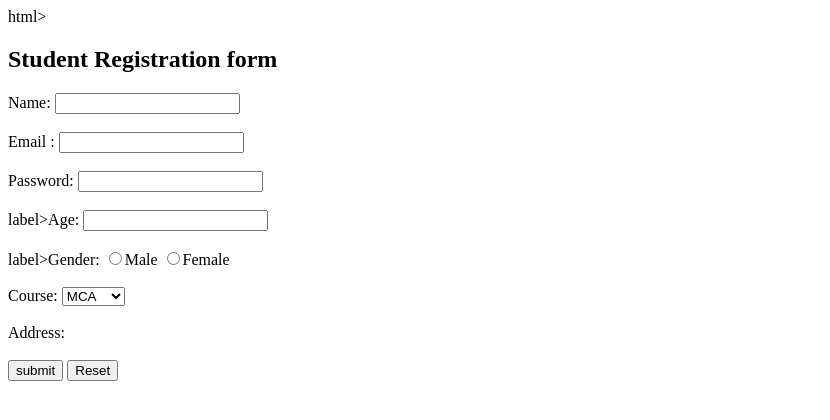
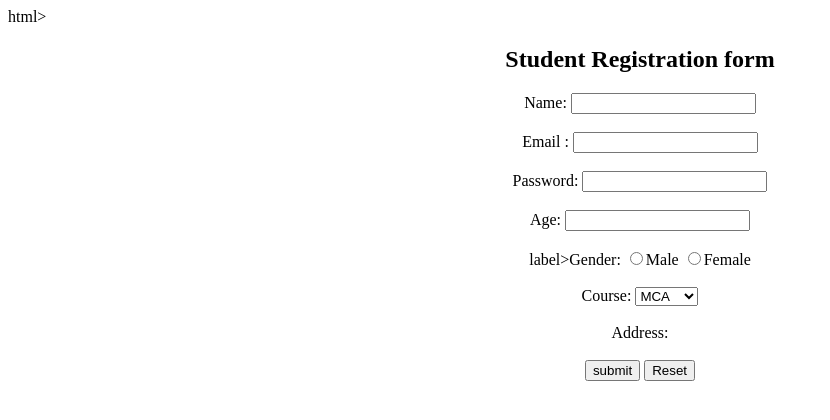
Before and after one commit to jaymakwanan11/Html, a plain HTML site: page form1.html in a window 1280 px wide. Shown: the whole page, without its empty margins (0-830 px from the left). Drawn offline with Linux system fonts and the light colour scheme.

Commit message:
Add files via upload

```diff
--- a/form1.html
+++ b/form1.html
@@ -1,4 +1,5 @@
 html>
+<center>
 <head>
 <title>basic form</title>
 </head>
@@ -17,7 +18,7 @@ html>
 		<input type="password" name="password">
 		<br><br>
 
-		label>Age:</label>
+		<label>Age:</label>
 		<input type="number" name="age">
 		<br><br>
 
@@ -41,4 +42,5 @@ html>
 		<input type="reset" vaalue="reset">
 	</form>
 </body>
+</center>
 </html>
```
